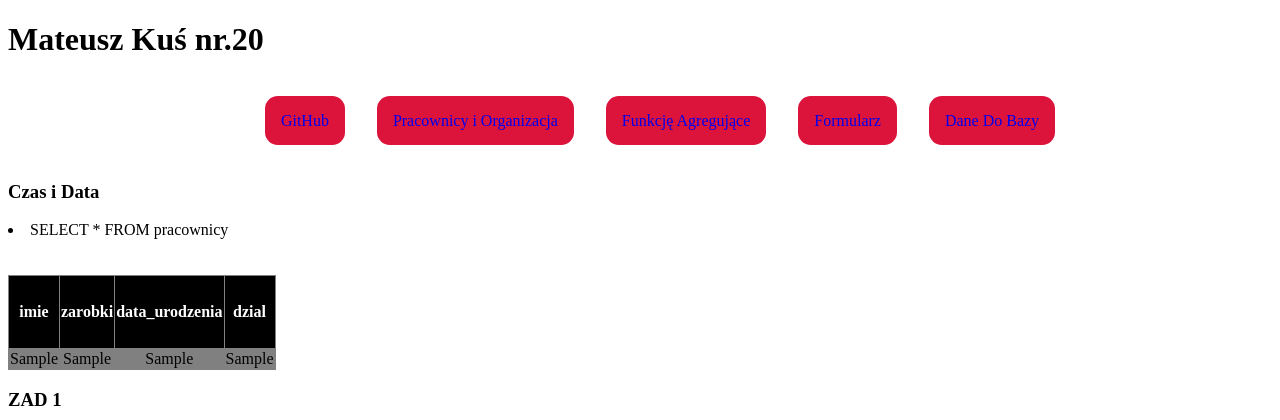
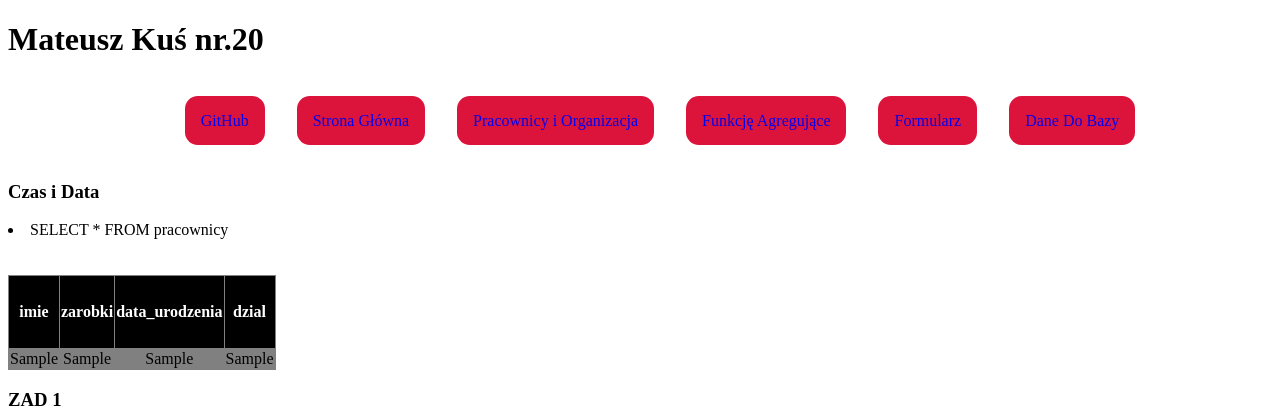
Before and after one commit to AD-2018/sql-php-pierwsza_strona-Kus0202, a PHP site: page /data_czas.php in a window 1280 px wide. Shown: the top 420 px of the page. Run offline with PHP 8.4, Linux system fonts and the light colour scheme; tables that the repository leaves empty or names only in its code hold one stand-in row (values such as "Sample post"); data that the repository does not hold is empty.

Commit message:
Update data_czas.php

```diff
--- a/data_czas.php
+++ b/data_czas.php
@@ -7,7 +7,8 @@
   <h1>Mateusz Kuś nr.20</h1>
     <nav>
         <ul>
-             <li><a href="https://github.com/AD-2018/sql-php-pierwsza_strona-Kus0202">GitHub</a></li>
+                <li><a href="https://github.com/AD-2018/sql-php-pierwsza_strona-Kus0202">GitHub</a></li>
+                <li><a href="index.php">Strona Główna</a></li>
                 <li><a href="pracownicy_organizacja.php">Pracownicy i Organizacja</a></li>
                 <li><a href="funkcje_agregujące.php">Funkcję Agregujące</a></li>
                 <li><a href="formularz.html">Formularz</a></li>
```
